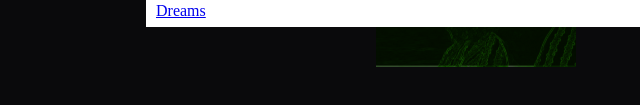
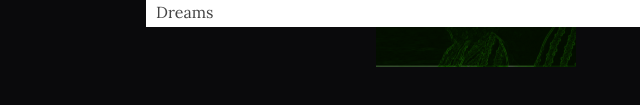
Before and after one commit to ScratchNPR/scratchnpr.github.io, a plain HTML site: page index.html in a window 1280 px wide. Both pictures are taken after a click on the picture 729 px from the left and 130 px from the top of the page. Shown: the part 583-688 px from the top of the page, 254-894 px from the left. Drawn offline with Linux system fonts and the light colour scheme.

Commit message:
Adds basic link styling

```diff
--- a/css/style.css
+++ b/css/style.css
@@ -110,4 +110,7 @@ body {
   position:absolute;
   top:375px;
   left:10px;
+  color:#444;
+  font-family:Lora;
+  text-decoration:none;
 }
```
